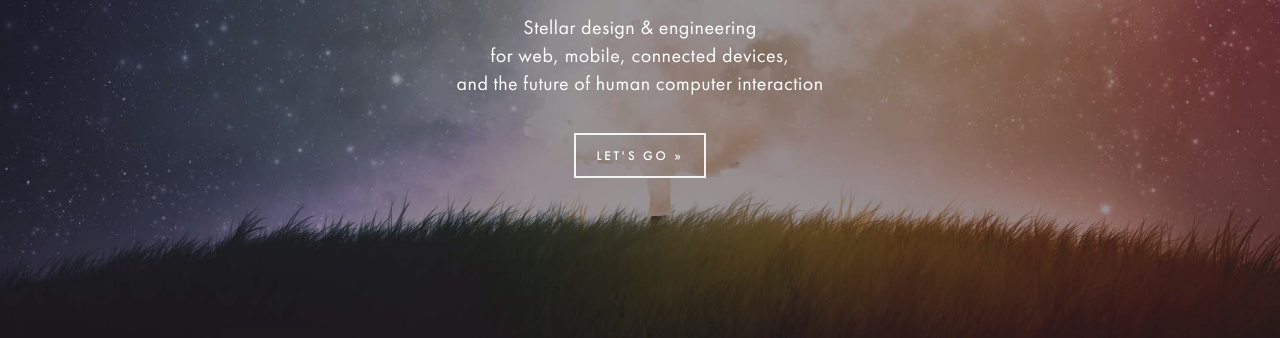
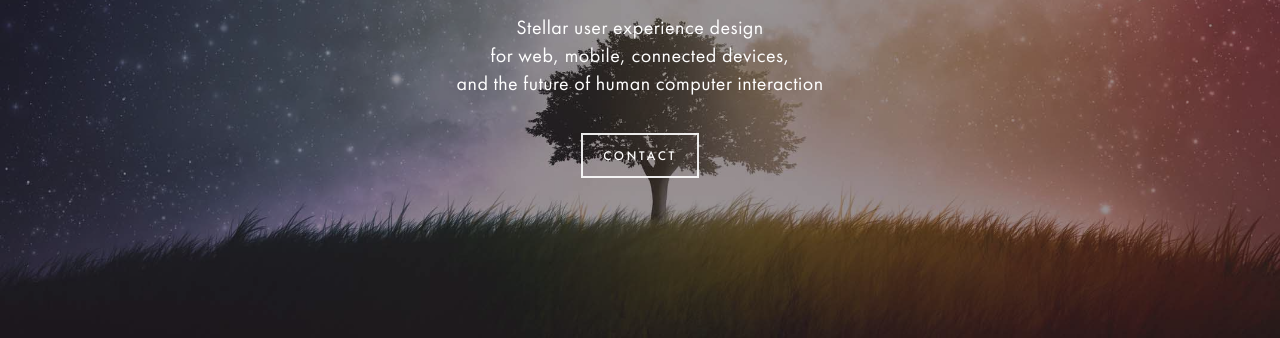
Before and after one commit to clearhythm/eb-interactive, a plain HTML site: page index.html in a window 1280 px wide. Shown: the part 370-708 px from the top of the page. Drawn offline with Linux system fonts and the light colour scheme.

Commit message:
updating homepage

```diff
--- a/css/main.css
+++ b/css/main.css
@@ -155,7 +155,7 @@ footer .wrapper ul path { fill: rgba(255,255,255,1); opacity: 1 }
 .background { position: absolute; top: 0; left: 0; width: 100%; height: 100%; z-index: 1 }
 .background div { position: absolute; top: 0; left: 0; width: 100%; height: 100%; }
 .background div:first-child { background-repeat: no-repeat; background-position: 50% 50%; background-size: cover; }
-.tree { background-image: url('/img/bg_notree.jpg') }
+.tree { background-image: url('/img/bg_tree.jpg') }
 .scrim { background-color: rgba(51, 43, 49, .5); z-index: 5; }
 
 /* Animations */
--- a/index.html
+++ b/index.html
@@ -64,10 +64,10 @@
         </div>
         <section class="intro slide_anim">
           <h2>Explore</h2>
-          <p>Stellar design &amp; engineering
+          <p>Stellar user experience design
             <br>for web, mobile, connected devices,
             <br>and the future of human computer interaction</p>
-          <div><a class="button menu-button" href="#">Let's Go &raquo;</a></div>
+          <div><a class="button menu-button" href="#">Contact</a></div>
           <ul style="visibility: hidden">
             <li class="link-l"><a href=""><i class="link-l material-icons md-48">brightness_4</i></a></li>
             <li class="link-m"><a href=""><i class="link-m material-icons md-48">brightness_3</i></a></li>
```
